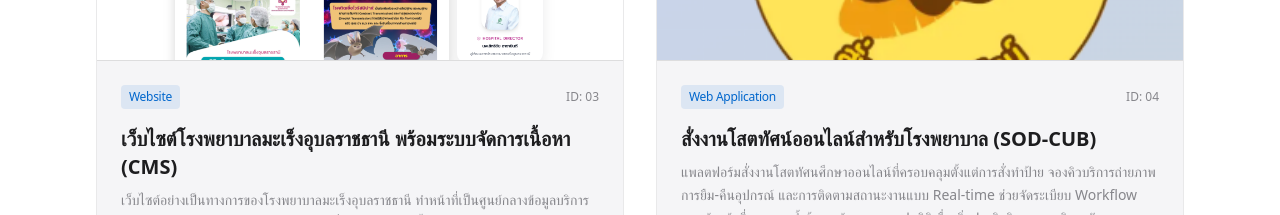
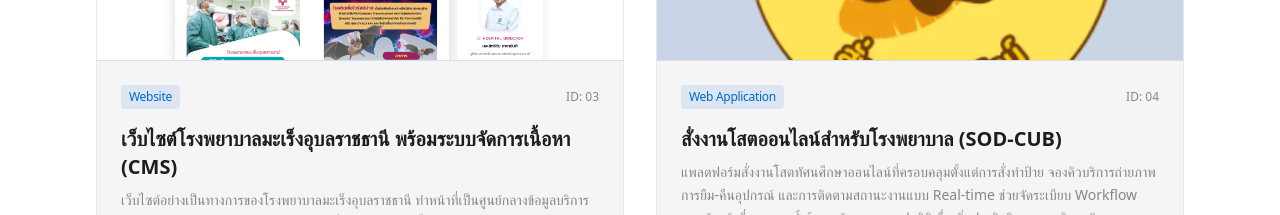
Before and after one commit to norrathepse-sv/my-portfolio-2026, a Next.js app: page / in a window 1280 px wide. Shown: the part 2500-2715 px from the top of the page. Built offline with nearby package versions, Linux system fonts and the light colour scheme.

Commit message:
update project

```diff
--- a/src/data/projects.ts
+++ b/src/data/projects.ts
@@ -51,7 +51,7 @@ export const projects: ProjectType[] = [
   {
     id: 4,
     category: "Web Application",
-    title: "สั่งงานโสตทัศน์ออนไลน์สำหรับโรงพยาบาล (SOD-CUB)",
+    title: "สั่งงานโสตออนไลน์สำหรับโรงพยาบาล (SOD-CUB)",
     description: "แพลตฟอร์มสั่งงานโสตทัศนศึกษาออนไลน์ที่ครอบคลุมตั้งแต่การสั่งทำป้าย จองคิวบริการถ่ายภาพ การยืม-คืนอุปกรณ์ และการติดตามสถานะงานแบบ Real-time ช่วยจัดระเบียบ Workflow ของเจ้าหน้าที่ ลดความซ้ำซ้อน พร้อมระบบสรุปสถิติเพื่อเพิ่มประสิทธิภาพการบริหารจัดการทรัพยากรภายในโรงพยาบาล",
     techStack: ["Next.js", "Tailwind CSS", "TypeScript", "MongoDB"],
     imageUrl: "/images/projects/sodcub/cover.png",
```
